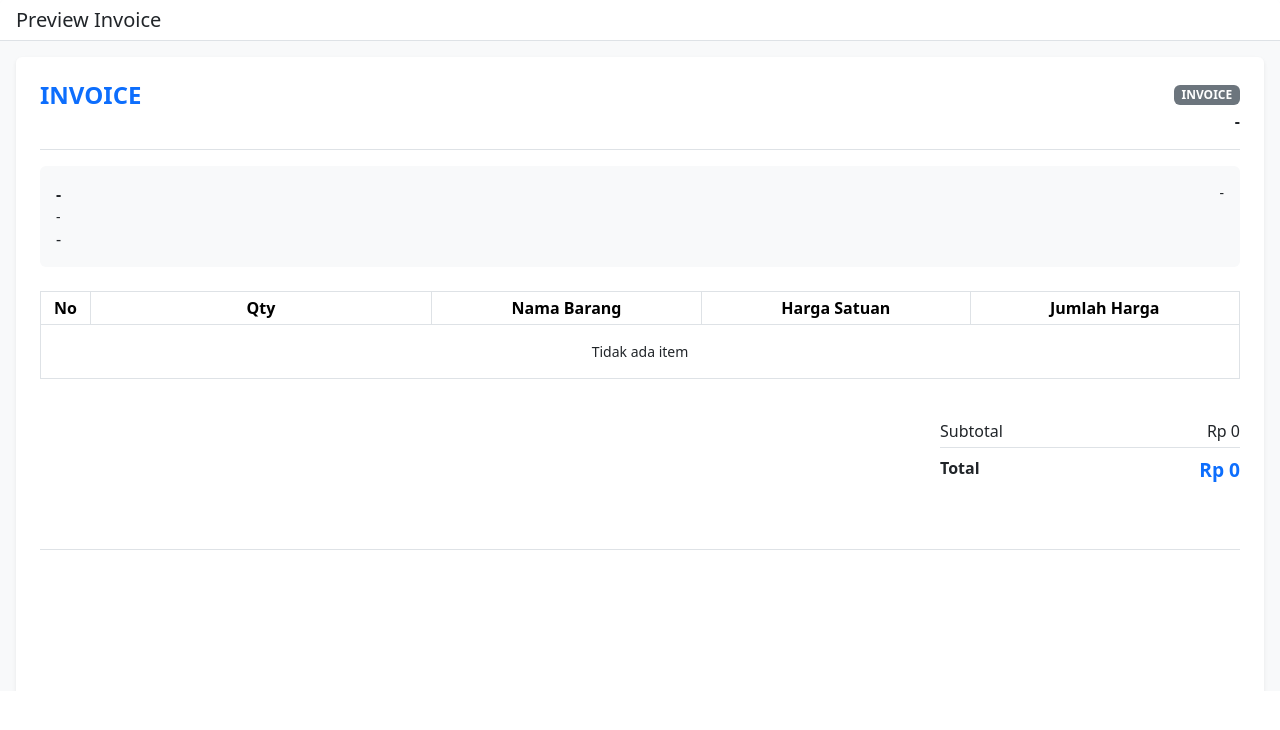
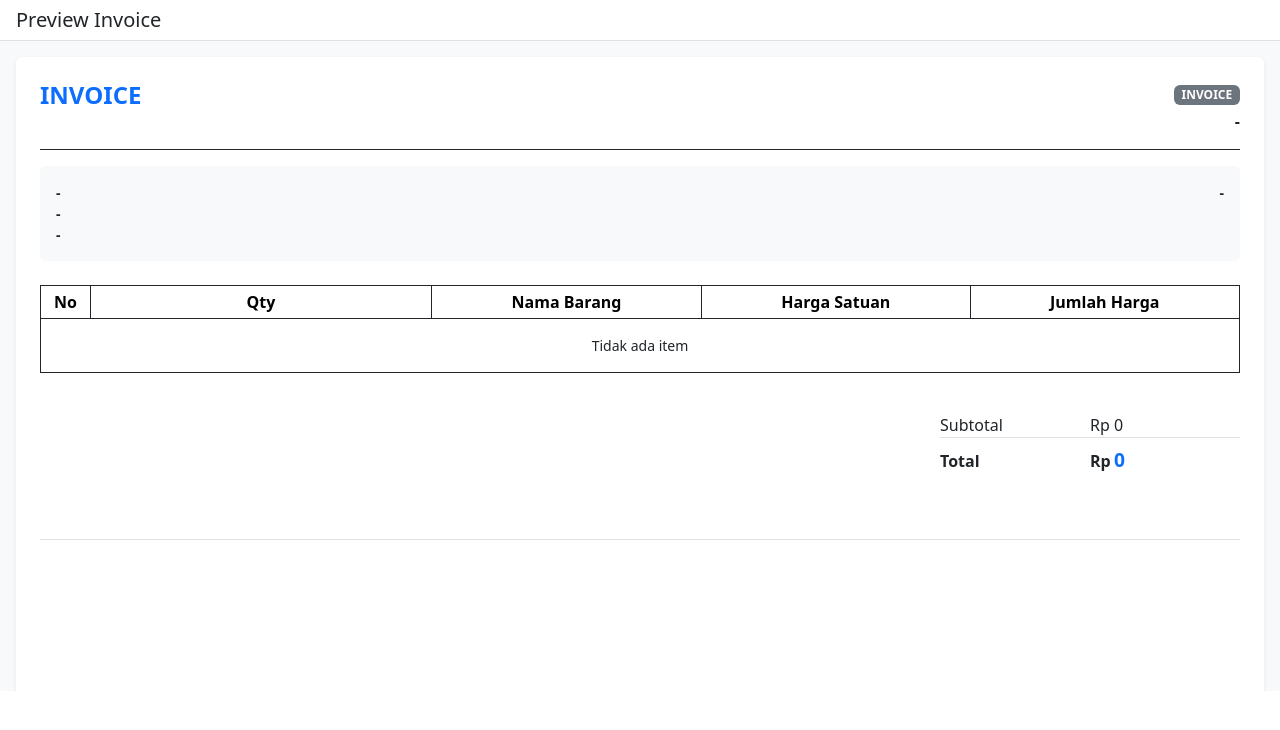
Before and after one commit to AllanWijaya/invoice-maker, a Next.js app: page /components/InvoicePreview in a window 1280 px wide. Shown: the top 730 px of the page. Built offline with nearby package versions, Linux system fonts and the light colour scheme.

Commit message:
+ update function currency + Update UI border to dark + Update UI subtotal agar Rp selaras

```diff
--- a/lib/Helper.ts
+++ b/lib/Helper.ts
@@ -51,10 +51,15 @@ export const calculateTotal = (
   return calculateSubtotal(items);
 };
 
-export const formatCurrency = (amount: number) => {
-  return new Intl.NumberFormat("id-ID", {
-    style: "currency",
-    currency: "IDR",
+export const formatCurrency = (amount: number, isCurrency: boolean = false) => {
+  const options: Intl.NumberFormatOptions = {
     minimumFractionDigits: 0,
-  }).format(amount);
+  };
+
+  if (isCurrency) {
+    options.style = "currency";
+    options.currency = "IDR";
+  }
+
+  return new Intl.NumberFormat("id-ID", options).format(amount);
 };
--- a/pages/components/InvoicePreview.tsx
+++ b/pages/components/InvoicePreview.tsx
@@ -57,7 +57,7 @@ const InvoicePreview = forwardRef<HTMLDivElement, InvoicePreviewProps>(
             className="bg-white p-4 rounded shadow-sm"
             id="invoice-preview"
           >
-            <div className="border-bottom pb-3 mb-3">
+            <div className="border-bottom border-dark pb-3 mb-3">
               <div className="d-flex justify-content-between align-items-start">
                 <div className="d-flex align-items-center gap-3">
                   {brandData.logo && (
@@ -102,21 +102,19 @@ const InvoicePreview = forwardRef<HTMLDivElement, InvoicePreviewProps>(
               <div className="bg-light p-3 rounded">
                 {invoiceData.toClient ? (
                   <>
-                    <div className="d-flex justify-content-between align-items-start">
-                      <p className="custom-text text-uppercas fw-semibold my-0">
-                        {invoiceData.toClient}
-                      </p>
+                    <div className="d-flex justify-content-between align-items-start  fw-semibold">
+                      <p className="custom-text my-0">{invoiceData.toClient}</p>
                       <p className="custom-text my-0">
                         {invoiceData.date || "-"}
                       </p>
                     </div>
-                    <p className="fw-semibold my-0">
+                    <p className="custom-text fw-semibold my-0">
                       {invoiceData.clientName || "-"}
                     </p>
                   </>
                 ) : (
-                  <div className="d-flex justify-content-between align-items-start">
-                    <p className="fw-semibold my-0">
+                  <div className="d-flex justify-content-between align-items-start  fw-semibold">
+                    <p className="custom-text my-0">
                       {invoiceData.clientName || "-"}
                     </p>
                     <p className="custom-text my-0">
@@ -125,15 +123,17 @@ const InvoicePreview = forwardRef<HTMLDivElement, InvoicePreviewProps>(
                   </div>
                 )}
 
-                <p className="custom-text my-0">
+                <p className="custom-text my-0  fw-semibold">
                   {invoiceData.clientEmail || "-"}
                 </p>
-                <p className="my-0 p">{invoiceData.clientAddress || "-"}</p>
+                <p className="custom-text my-0  fw-semibold">
+                  {invoiceData.clientAddress || "-"}
+                </p>
               </div>
             </div>
 
             <div className="table-responsive mb-4">
-              <table className="table table-sm table-bordered">
+              <table className="table table-sm table-bordered border-dark">
                 <thead
                   style={{
                     backgroundColor: brandData.accentColor + "20",
@@ -169,10 +169,10 @@ const InvoicePreview = forwardRef<HTMLDivElement, InvoicePreviewProps>(
 
                       <td>{item.description || "-"}</td>
                       <td className="text-end justify-content-between">
-                        {formatCurrency(item.price)}
+                        {formatCurrency(item.price, true)}
                       </td>
                       <td className="text-end">
-                        {formatCurrency(item.quantity * item.price)}
+                        {formatCurrency(item.quantity * item.price, true)}
                       </td>
                     </tr>
                   ))}
@@ -188,7 +188,7 @@ const InvoicePreview = forwardRef<HTMLDivElement, InvoicePreviewProps>(
             </div>
 
             <div className="d-flex justify-content-end">
-              <div style={{ width: 300 }}>
+              {/* <div style={{ width: 300 }}>
                 <div className="d-flex justify-content-between mb-1">
                   <span>Subtotal</span>
                   <span>
@@ -246,7 +246,96 @@ const InvoicePreview = forwardRef<HTMLDivElement, InvoicePreviewProps>(
                     )}
                   </span>
                 </div>
-              </div>
+              </div> */}
+              <table className="border-dark" style={{ width: 300 }}>
+                <tbody>
+                  <tr>
+                    <td style={{ width: "50%" }}>Subtotal</td>
+                    <td style={{ width: "8%" }}>Rp</td>
+                    <td style={{ width: "42%" }}>
+                      {formatCurrency(calculateSubtotal(invoiceData.items))}
+                    </td>
+                  </tr>
+
+                  {["include-ppn", "exclude-ppn"].includes(
+                    brandData.jenisTransaksi,
+                  ) && (
+                    <>
+                      {brandData.jenisTransaksi === "include-ppn" && (
+                        <tr>
+                          <td style={{ width: "50%" }}>DPP</td>
+                          <td style={{ width: "8%" }}>Rp</td>
+                          <td style={{ width: "42%" }}>
+                            {formatCurrency(
+                              calculateDPP(
+                                invoiceData.items,
+                                brandData.taxRate,
+                                brandData.jenisTransaksi,
+                              ),
+                            )}
+                          </td>
+                        </tr>
+                      )}
+
+                      {brandData.taxRate > 0 && (
+                        <tr>
+                          <td style={{ width: "50%" }}>
+                            PPN {brandData.taxRate}%
+                          </td>
+                          <td style={{ width: "8%" }}>Rp</td>
+                          <td style={{ width: "42%" }}>
+                            {formatCurrency(
+                              calculateTax(
+                                invoiceData.items,
+                                brandData.taxRate,
+                                brandData.jenisTransaksi,
+                              ),
+                            )}
+                          </td>
+                        </tr>
+                      )}
+                    </>
+                  )}
+
+                  <tr style={{ borderTop: "1px solid #dee2e6" }}>
+                    <td
+                      style={{
+                        width: "50%",
+                        fontWeight: "bold",
+                        paddingTop: "8px",
+                      }}
+                    >
+                      Total
+                    </td>
+                    <td
+                      style={{
+                        width: "8%",
+                        fontWeight: "bold",
+                        paddingTop: "8px",
+                      }}
+                    >
+                      Rp
+                    </td>
+                    <td
+                      style={{
+                        width: "43%",
+                        fontWeight: "bold",
+                        paddingTop: "8px",
+                        color: brandData.accentColor,
+                        fontSize: "1.2rem",
+                      }}
+                    >
+                      {formatCurrency(
+                        calculateTotal(
+                          invoiceData.items,
+                          brandData.taxRate,
+                          brandData.jenisTransaksi,
+                        ),
+                      )}
+                    </td>
+                  </tr>
+                </tbody>
+              </table>
             </div>
 
             <br />
@@ -260,7 +349,7 @@ const InvoicePreview = forwardRef<HTMLDivElement, InvoicePreviewProps>(
                 <br />
                 <br />
                 <br />
-                <hr />
+                <hr style={{ strokeColor: "#111" }} />
               </div>
             </div>
 
```
